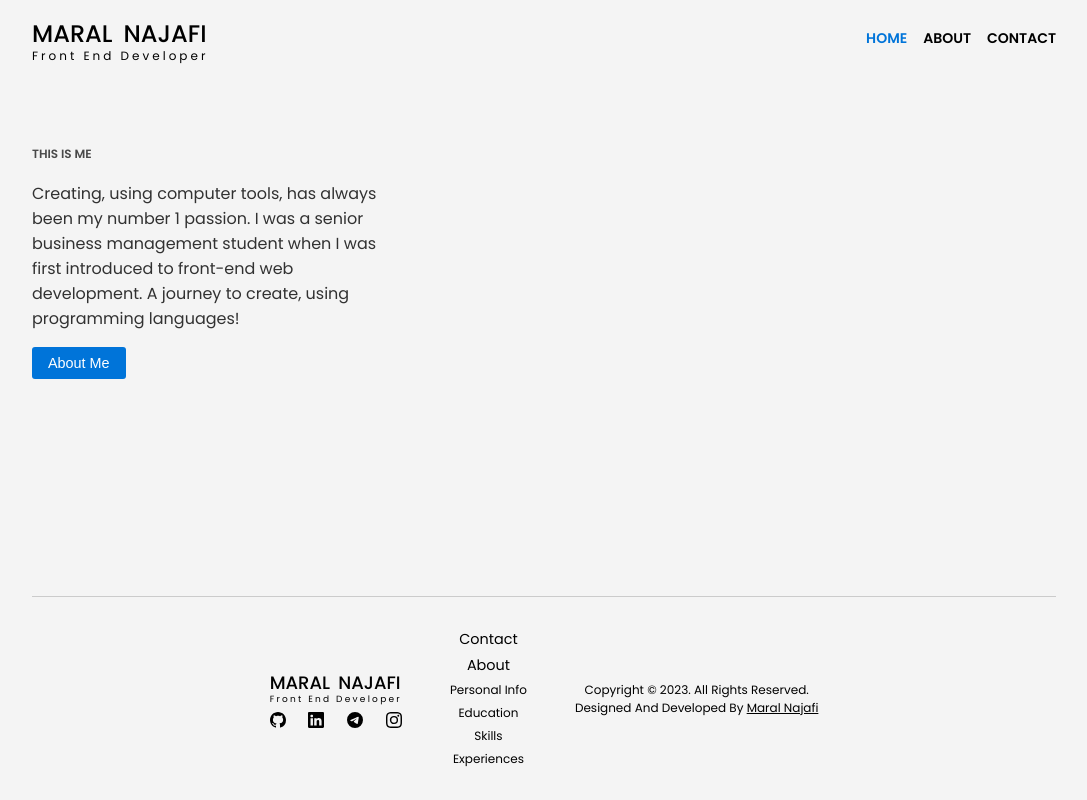
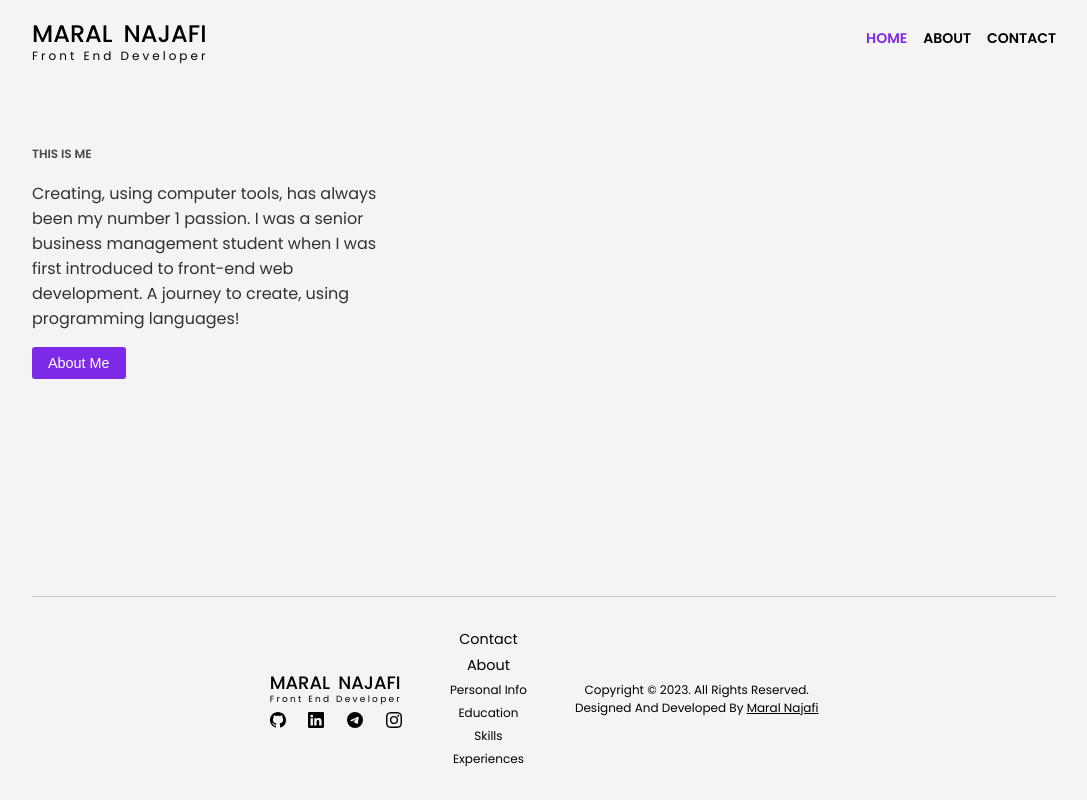
Before and after one commit to MaralNajafi/personal-website, a React (Create React App) app: page / in a window 1280 px wide. Shown: the whole page, without its empty margins (96-1183 px from the left). Built offline with nearby package versions, Linux system fonts and the light colour scheme.

Commit message:
style: change base color

```diff
--- a/src/style/_config.scss
+++ b/src/style/_config.scss
@@ -2,7 +2,7 @@
 
 $ff-main: "Poppins", sans-serif;
 
-$color-primary-dark: #0068c3;
-$color-primary: #0074d9;
-$color-primary-light: #1a82dd;
-$color-primary-disabled: #71abdd;
+$color-primary-dark: #671cc9;
+$color-primary: #7d2ae8;
+$color-primary-light: #893dec;
+$color-primary-disabled: #846ba4;
```
